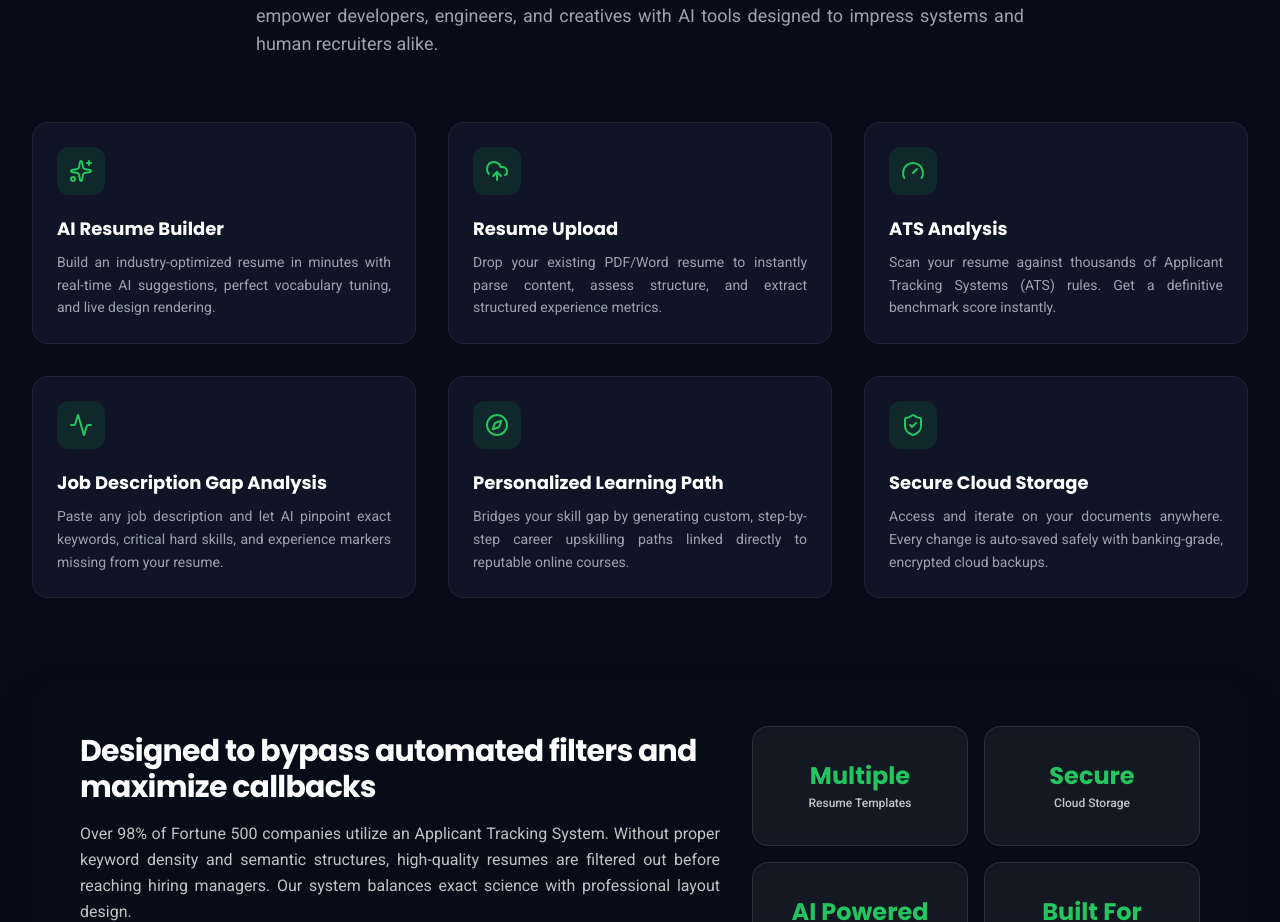
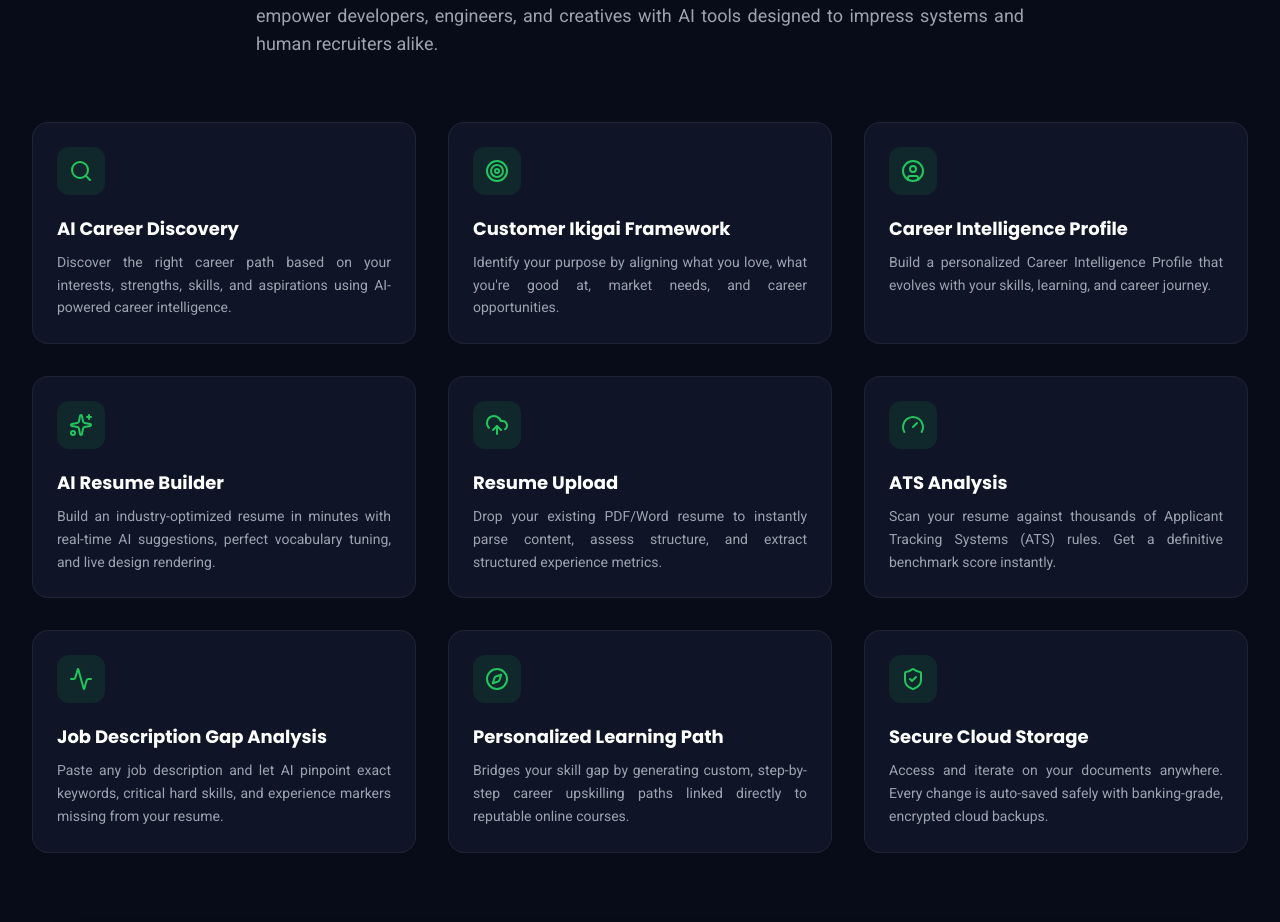
Before and after one commit to phanindra73/cvkaro-public, a React (Vite) app: page / in a window 1280 px wide. Shown: the part 3050-3972 px from the top of the page. Built offline with nearby package versions, Linux system fonts and the light colour scheme.

Commit message:
feature cards change commit

```diff
--- a/src/components/WhyCVKaro.tsx
+++ b/src/components/WhyCVKaro.tsx
@@ -1,5 +1,5 @@
 import React from "react";
-import { Sparkles, UploadCloud, Gauge, Activity, Compass, ShieldCheck, Check } from "lucide-react";
+import { Sparkles, UploadCloud, Gauge, Activity, Compass, ShieldCheck, Check, Search, Target, UserCircle } from "lucide-react";
 import { WHY_ITEMS } from "../data";
 
 interface WhyCVKaroProps {
@@ -23,6 +23,12 @@ export default function WhyCVKaro({ onLearnMoreClick }: WhyCVKaroProps) {
         return <Compass className={className} />;
       case "ShieldCheck":
         return <ShieldCheck className={className} />;
+      case "Search":
+        return <Search className={className} />;
+      case "Target":
+        return <Target className={className} />;
+      case "UserCircle":
+        return <UserCircle className={className} />;
       default:
         return <Sparkles className={className} />;
     }
--- a/src/data.ts
+++ b/src/data.ts
@@ -1,6 +1,21 @@
 import { FeatureItem, PricingTier, BlogArticle, FAQItem, ResumeAnalysisResult } from "./types";
 
 export const WHY_ITEMS = [
+  {
+    title: "AI Career Discovery",
+    description: "Discover the right career path based on your interests, strengths, skills, and aspirations using AI-powered career intelligence.",
+    icon: "Search"
+  },
+  {
+    title: "Customer Ikigai Framework",
+    description: "Identify your purpose by aligning what you love, what you're good at, market needs, and career opportunities.",
+    icon: "Target"
+  },
+  {
+    title: "Career Intelligence Profile",
+    description: "Build a personalized Career Intelligence Profile that evolves with your skills, learning, and career journey.",
+    icon: "UserCircle"
+  },
   {
     title: "AI Resume Builder",
     description: "Build an industry-optimized resume in minutes with real-time AI suggestions, perfect vocabulary tuning, and live design rendering.",
```
